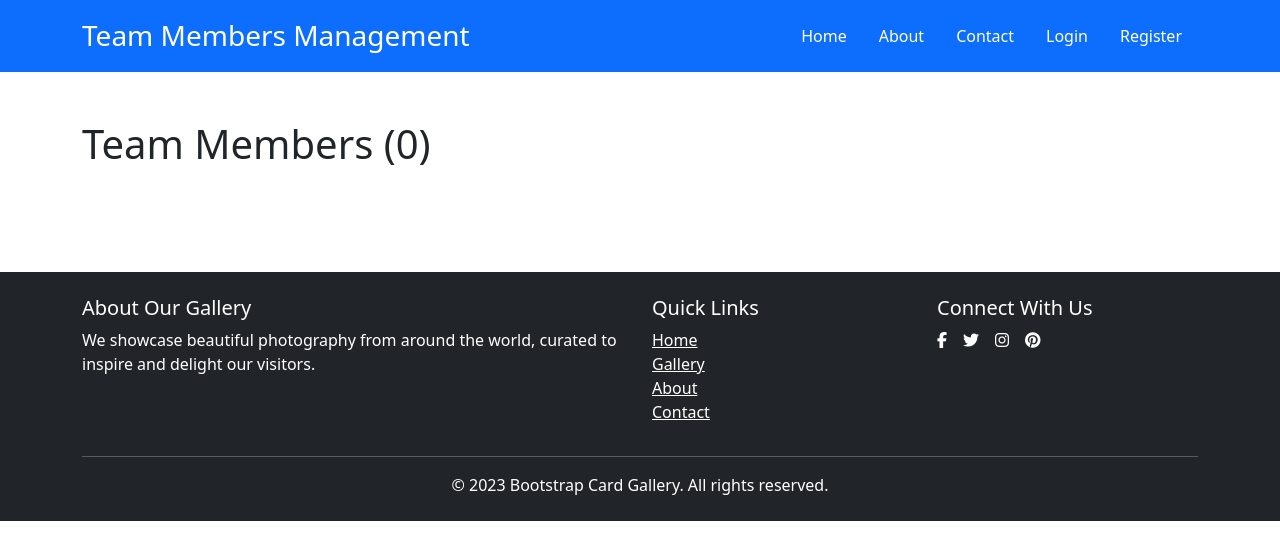
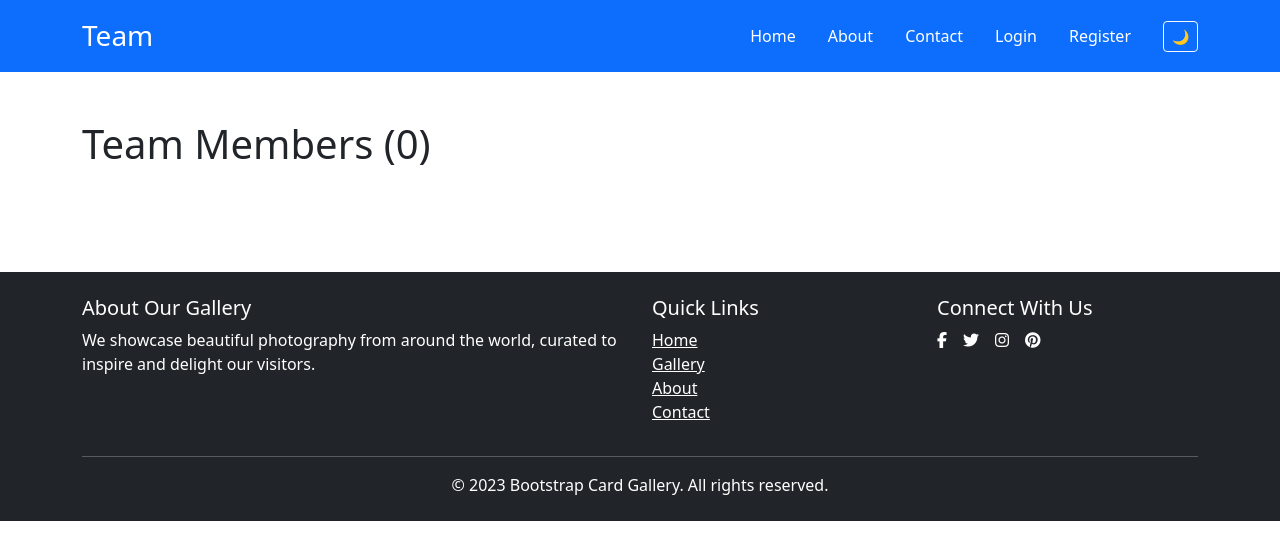
Before and after one commit to Azzam49/nova_django_cards_gallery, a Django app: page /testing/ in a window 1280 px wide. Shown: the top 560 px of the page. Run offline with Django 3.2, Linux system fonts and the light colour scheme; some libraries are stand-ins or nearby versions.

Commit message:
adding button to toggle between light/dark theme

```diff
--- a/app/templates/app/assets/base.html
+++ b/app/templates/app/assets/base.html
@@ -31,5 +31,6 @@
     <script src="https://cdn.jsdelivr.net/npm/bootstrap@5.3.7/dist/js/bootstrap.bundle.min.js" integrity="sha384-ndDqU0Gzau9qJ1lfW4pNLlhNTkCfHzAVBReH9diLvGRem5+R9g2FzA8ZGN954O5Q" crossorigin="anonymous"></script>
     <!-- Font Awesome for icons (if needed) -->
     <script src="https://kit.fontawesome.com/a076d05399.js" crossorigin="anonymous"></script>
+    <script src="{% static 'js/custom.js' %}"></script>
 </body>
 </html>
--- a/app/templates/app/assets/header.html
+++ b/app/templates/app/assets/header.html
@@ -2,11 +2,11 @@
     <header class="bg-primary text-white py-3">
         <div class="container">
             <div class="d-flex justify-content-between align-items-center">
-                <h1 class="h3 mb-0">Team Members Management</h1>
+                <h1 class="h3 mb-0">Team </h1>
 
                 {% with current_url_name=request.resolver_match.url_name %}
 
-                <nav>
+                <nav class="d-flex align-items-center gap-3">
                     <ul class="nav">
                         <li class="nav-item">
                             <a class="nav-link text-white {% if current_url_name == 'home'%} active-page {% endif %}" href="{% url 'home' %}">Home</a>
@@ -45,6 +45,10 @@
                     {% endwith %}
 
                     </ul>
+
+                    <button id="themeToggleBtn" class="btn btn-sm btn-outline-light" type="button">
+                        <span id="themeToggleIcon">🌙</span>
+                    </button>
                 </nav>
             </div>
         </div>
--- /dev/null
+++ b/static/js/custom.js
@@ -0,0 +1,27 @@
+
+//   <button id="themeToggleBtn" class="btn btn-sm btn-outline-light" type="button">
+//                         <span id="themeToggleIcon">🌙</span>
+//                     </button>
+
+let html_element = document.documentElement;
+let theme_btn = document.getElementById("themeToggleBtn");
+let default_theme = 'light';
+
+console.log("theme_btn : ", theme_btn)
+
+// set default theme
+html_element.setAttribute('data-bs-theme', default_theme)
+
+// toggle on click between dark/light theme
+theme_btn.addEventListener('click', function(){
+    let current_theme = html_element.getAttribute('data-bs-theme')
+    let next_theme;
+
+    if(current_theme == 'light'){
+        next_theme = 'dark';
+    }else{
+        next_theme = 'light'
+    }
+
+    html_element.setAttribute('data-bs-theme', next_theme)
+})
```
